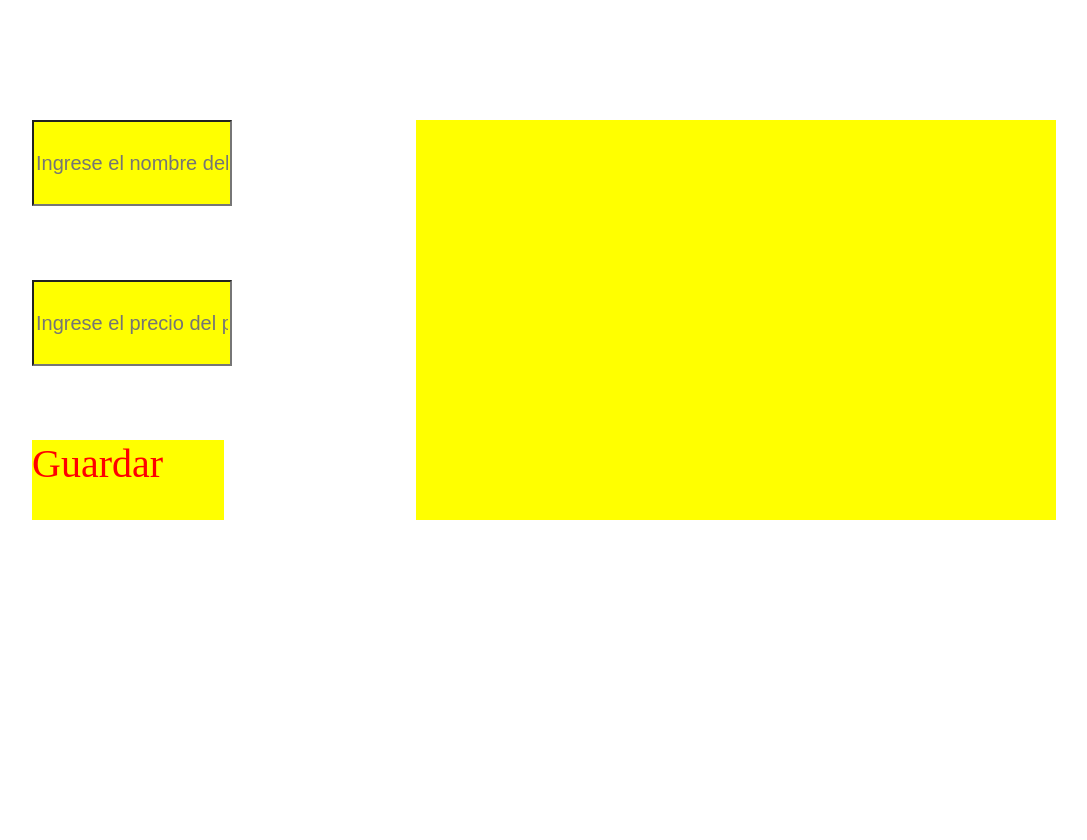
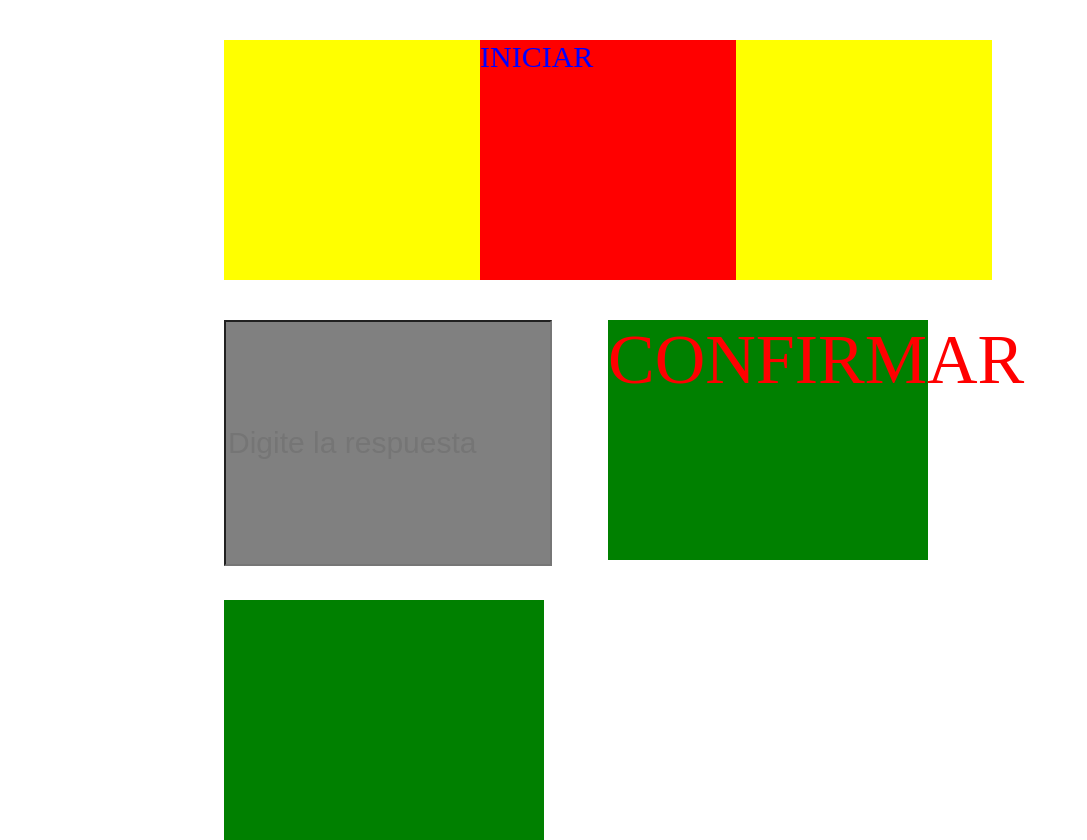
Before and after one commit to jeronimogm11/nadavanidosa, a plain HTML site: page index.html in a window 1280 px wide. Shown: the whole page, without its empty margins (32-1119 px from the left). Before the commit the page ends 800 px from the top, so only its background shows below. Drawn offline with Linux system fonts and the light colour scheme.

Commit message:
Add files via upload

```diff
--- a/index.html
+++ b/index.html
@@ -1,64 +1,114 @@
 <!DOCTYPE html>
 <html>
 <head>
-	<title>la cosiaca pait</title>
+	<title>gato cocainomano</title>
 	<style>
-		.pro1{
-			position: absolute;
-			top: 15%;
-			left: 5%;
-			width: 15%;
-			height: 10%;
-			font-size: 20px;
-			color: red;
-			background-color: yellow;
-		}
-		.pro2{
-			position: absolute;
-			top: 35%;
-			left: 5%;
-			width: 15%;
-			height: 10%;
-			font-size: 20px;
-			color: red;
-			background-color: yellow;
-		}
-		.gua{
-			position: absolute;
-			top: 55%;
-			left: 5%;
-			width: 15%;
-			height: 10%;
-			font-size: 40px;
-			color: red;
-			background-color: yellow;
-		}
 		.cajon{
 			position: absolute;
-			top: 15%;
-			left: 35%;
-			width: 50%;
-			height: 50%;
-			font-size: 40px;
+			top: 5%;
+			left: 20%;
+			width: 20%;
+			height: 30%;
+			background-color: yellow;
+			color: blue;
+			font-size: 30px
+		}
+		.cajona{
+			position: absolute;
+			top: 5%;
+			left: 60%;
+			width: 20%;
+			height: 30%;
+			background-color: yellow;
+			color: blue;
+			font-size: 30px;
+		}
+		.signo{
+			position: absolute;
+			top: 5%;
+			left: 40%;
+			width: 20%;
+			height: 30%;
+			background-color: red;
+			color: blue;
+			font-size: 30px;
+		}
+		.respuesta{
+			position: absolute;
+			top: 40%;
+			left: 20%;
+			width: 25%;
+			height: 30%;
+			background-color: grey;
 			color: red;
-			background-color: yellow;
+			font-size: 30px
 		}
-
+		.confirmar{
+			position: absolute;
+			top: 40%;
+			left: 50%;
+			width: 25%;
+			height: 30%;
+			background-color: green;
+			color: red;
+			font-size: 70px;
+		}
+		.mostrar{
+		    position: absolute;
+			top: 75%;
+			left: 20%;
+			width: 25%;
+			height: 30%;
+			background-color: green;
+			color: red;
+			font-size: 70px;
+		}
 	</style>
 </head>
 <body>
 <form>
-<input class="pro1" id="pr1" type="text" placeholder="Ingrese el nombre del producto:"></input>
-<input class="pro2" id="pr2" type="text" placeholder="Ingrese el precio del producto:"></input>
+	<input type="text" id="num1" placeholder="Digite la respuesta" class="respuesta">
 </form>
-<div class="gua" onclick="guardar()">Guardar</div>
-<div class="cajon" id="menu"></div>
+<div class="cajon" id="caj"><center></center></div>
+<div class="cajona" id="caja"><center></center></div>
+<div class="signo" id="sig" onclick="ini()">INICIAR<center></center></div>
+<div class="confirmar" id="conf" onclick="confi()">CONFIRMAR</div>
+<div class="mostrar" id="mos"></div>
 <script>
-	function guardar(){
-		a=menu.innerHTML;
-		b=pr1.value;
-		c=Number(pr2.value);
-		menu.innerHTML=a+"<br>"+b+": "+c;
+	x=0;
+	y=0;
+	i=0;
+	suma=0;
+	puntos=0;
+	function ini()
+	{
+		x=Math.floor((Math.random()*(121-1))+1);
+		y=Math.floor((Math.random()*(121-1))+1);
+		caj.innerHTML=x;
+		caja.innerHTML=y;
+		i=Math.floor((Math.random()*(3-1))+1);
+		if (i==1) {
+			sig.innerHTML="+";
+			suma=x+y;
+		}
+		if (i==2) {
+			sig.innerHTML="-";
+			suma=x-y;
+		}
+		mos.innerHTML=puntos;
+	}
+	function confi()
+	{
+		r=Number(num1.value);
+		if (r==suma) {
+			puntos=puntos+10;
+		}
+		else
+		{
+			puntos=puntos-10;
+		}
+
+
 	}
 </script>
 </body>
```
